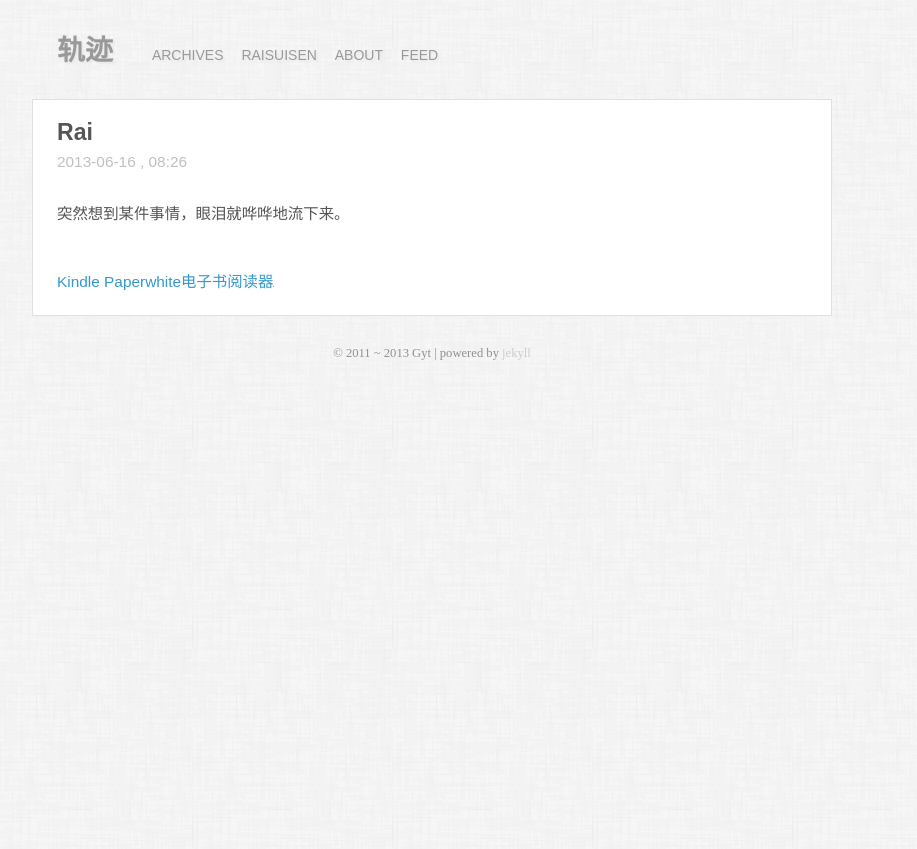
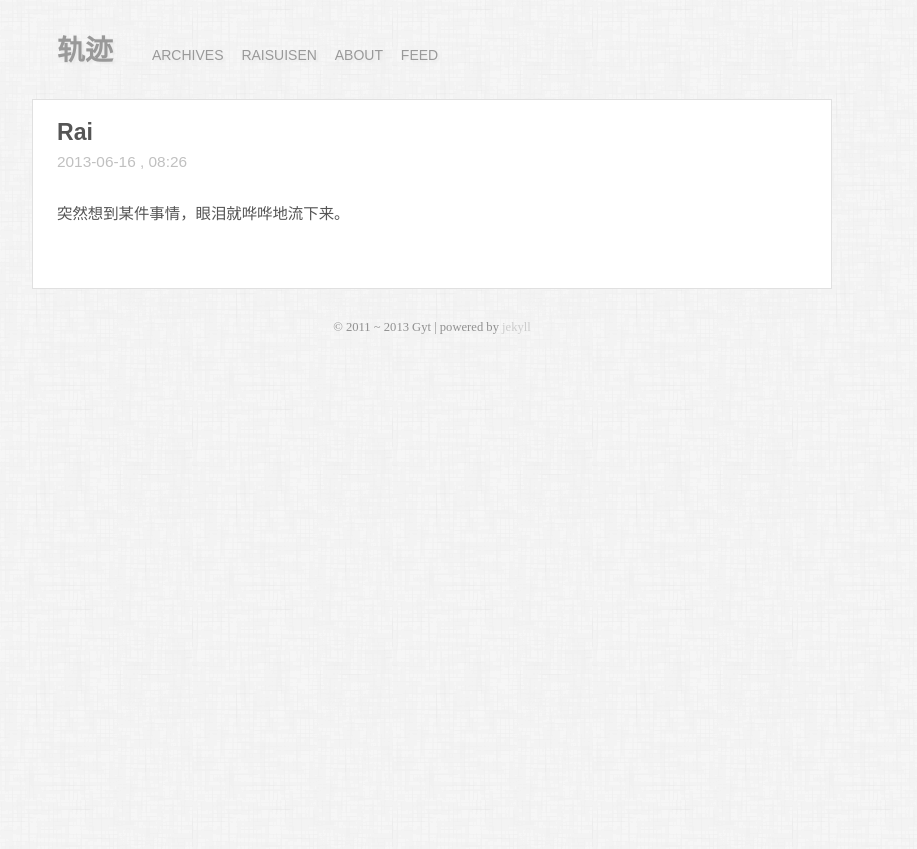
Before and after one commit to gyteng/gyteng.github.com, a Jekyll site: the page built from _posts/2013-06-16-Rai.markdown, in a window 1280 px wide. Shown: the top 849 px of the page, without its empty margins (208-1125 px from the left). Built offline with Jekyll 4.4.1, drawn with Linux system fonts in a browser that asks for light colours; some web fonts are replaced; Markdown is read by kramdown in place of the engine named in the settings; comment, search, counter and statistics services are not loaded; part of the change alters nothing that is shown.

Commit message:
From Amazon EC2

```diff
--- /dev/null
+++ b/_includes/ad.md
@@ -0,0 +1,15 @@
+  <section class="comment">
+        <div id="disqus_thread"></div>
+        <script type="text/javascript">
+            /* * * CONFIGURATION VARIABLES: EDIT BEFORE PASTING INTO YOUR WEBPAGE * * */
+            var disqus_shortname = '{{ site.disqus }}'; // required: replace example with your forum shortname
+
+            /* * * DON'T EDIT BELOW THIS LINE * * */
+            (function() {
+                var dsq = document.createElement('script'); dsq.type = 'text/javascript'; dsq.async = true;
+                dsq.src = 'http://' + disqus_shortname + '.disqus.com/embed.js';
+                (document.getElementsByTagName('head')[0] || document.getElementsByTagName('body')[0]).appendChild(dsq);
+            })();
+        </script>
+        <noscript>Please enable JavaScript to view the <a href="http://disqus.com/?ref_noscript">comments powered by Disqus.</a></noscript>
+  </section>
--- a/_layouts/post.html
+++ b/_layouts/post.html
@@ -33,6 +33,7 @@ layout: default
   <section class="post">
   {{ content }}
   </section>
+  {% include ad.md %}
   {% include comments.md %}
 <script type="text/javascript">
 $(function(){
@@ -54,5 +55,4 @@ $(function(){
   });
 })
 </script>
-<a href="http://www.amazon.cn/gp/product/B007OZO03M/ref=as_li_tf_tl?ie=UTF8&camp=536&creative=3200&creativeASIN=B007OZO03M&linkCode=as2&tag=gyteng-23">Kindle Paperwhite电子书阅读器</a><img src="http://ir-cn.amazon-adsystem.com/e/ir?t=gyteng-23&l=as2&o=28&a=B007OZO03M" width="1" height="1" border="0" alt="" style="border:none !important; margin:0px !important;" />
 </article>
```
